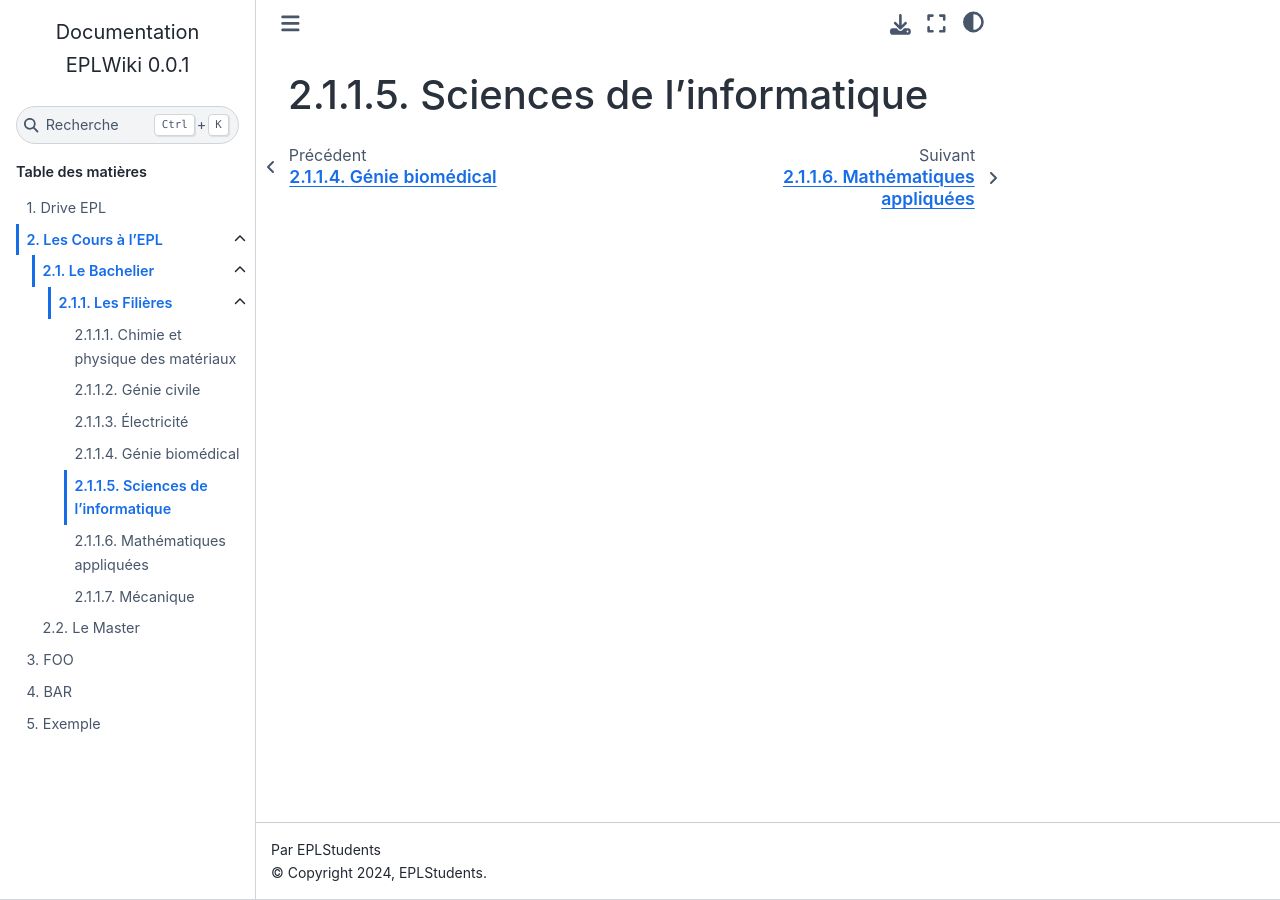
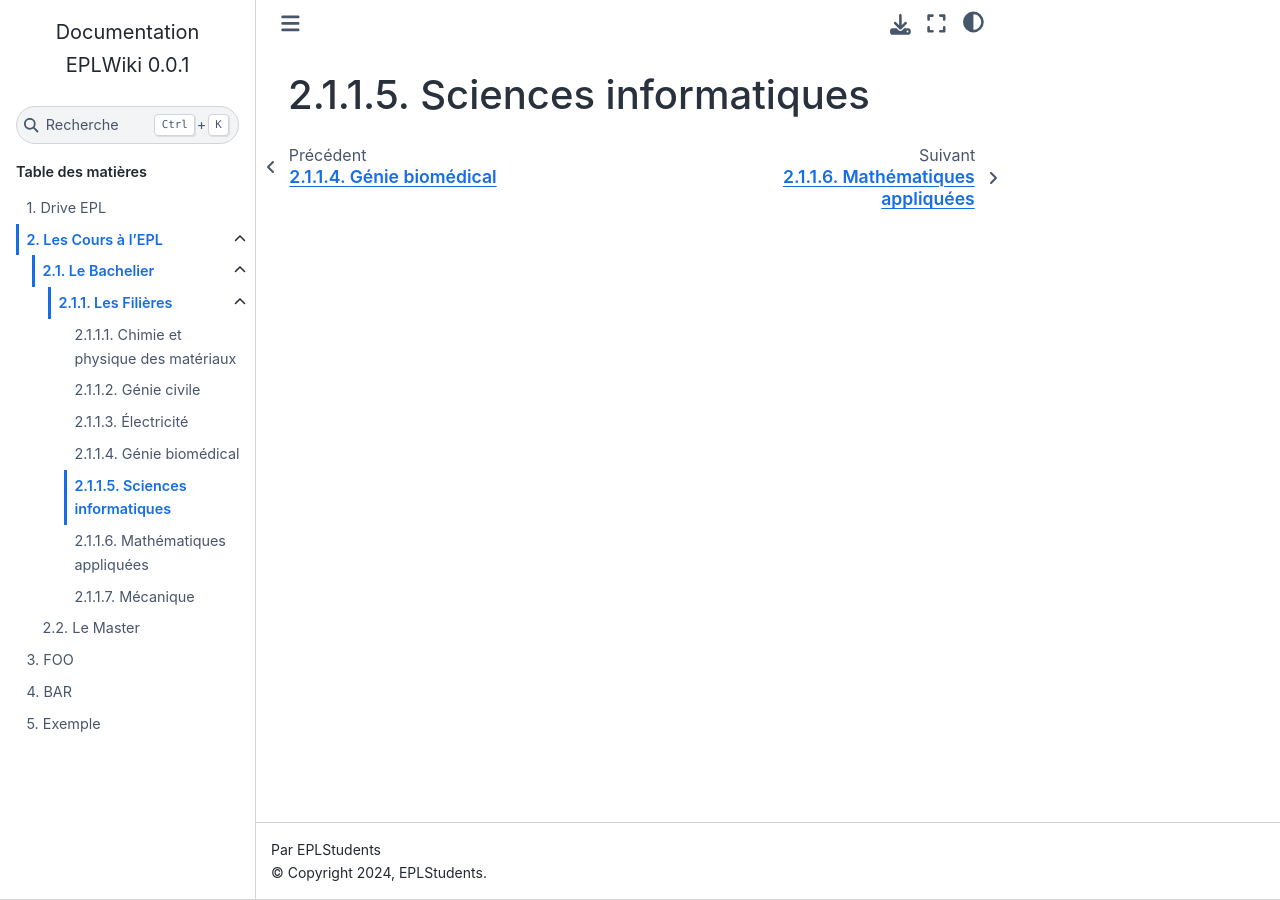
Before and after one commit to EPLStudents/EPLWiki, a Sphinx documentation site: the page built from source/Cours/Bachelier/filiere/INFO/index.rst, in a window 1280 px wide. Built offline with Sphinx 7.4.7 and the Sphinx Book theme 1.1.4, drawn with Linux system fonts in a browser that asks for light colours.

Commit message:
Update source/Cours/Bachelier/filiere/INFO/index.rst
Co-authored-by: Hokkaydo <42278077+Hokkaydo@users.noreply.github.com>

```diff
--- a/source/Cours/Bachelier/filiere/INFO/index.rst
+++ b/source/Cours/Bachelier/filiere/INFO/index.rst
@@ -1,3 +1,3 @@
 ##################################################
-Sciences de l'informatique
+Sciences informatiques
 ##################################################
```
